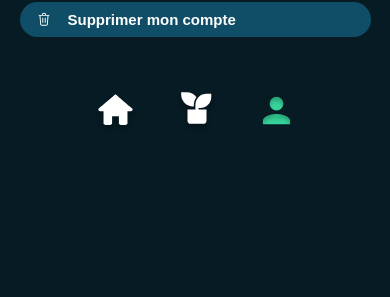
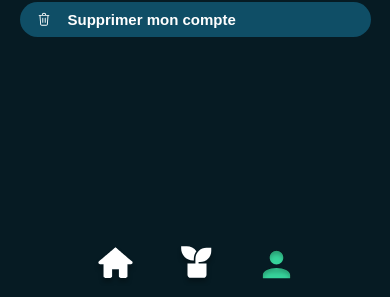
Before and after one commit to davidalejo32/On-s-plante, a plain HTML site: page profile.html in a window 390 px wide. Shown: the part 544-841 px from the top of the page. Drawn offline with Linux system fonts and the light colour scheme.

Commit message:
cambios en el nav de mobile de profile

```diff
--- a/css/associations-mobile.css
+++ b/css/associations-mobile.css
@@ -36,7 +36,7 @@ section {
 
 .header-container-nav {
     width: 100%;
-    height: 8rem;
+    height: auto;
     position: absolute;
     bottom: 0;
 }
--- a/css/profile-mobile.css
+++ b/css/profile-mobile.css
@@ -125,6 +125,13 @@ main h1 {
    color: white;
 }
 
+.header-container-nav {
+   width: 100%;
+   height: auto;
+   position: absolute;
+   bottom: 0;
+}
+
 .header-container-nav ul {
    width: 100%;
    min-width: 320px;
--- a/profile.html
+++ b/profile.html
@@ -9,6 +9,13 @@
    <title>Profil</title>
 </head>
 <body>
+   <nav class="header-container-nav">
+      <ul>
+          <li><a href="./index.html"><img src="./assets/icons/home-white.svg" alt="logo de home"></a></li>
+          <li><a href="./associations.html"><img src="./assets/icons/plant-fill-white.svg" alt="logo de planta"></a></li>
+          <li><a href="#"><img src="./assets/icons/account-green.svg" alt="logo de cuenta"></a></li>
+      </ul>
+   </nav>
    <header>
       <nav class="nav-container">
           <div class="nav-container-left">
@@ -95,12 +102,5 @@
      </section>
 
    </main>
-   <nav class="header-container-nav">
-      <ul>
-          <li><a href="./index.html"><img src="./assets/icons/home-white.svg" alt="logo de home"></a></li>
-          <li><a href="./associations.html"><img src="./assets/icons/plant-fill-white.svg" alt="logo de planta"></a></li>
-          <li><a href="#"><img src="./assets/icons/account-green.svg" alt="logo de cuenta"></a></li>
-      </ul>
-   </nav>
 </body>
 </html>
```
